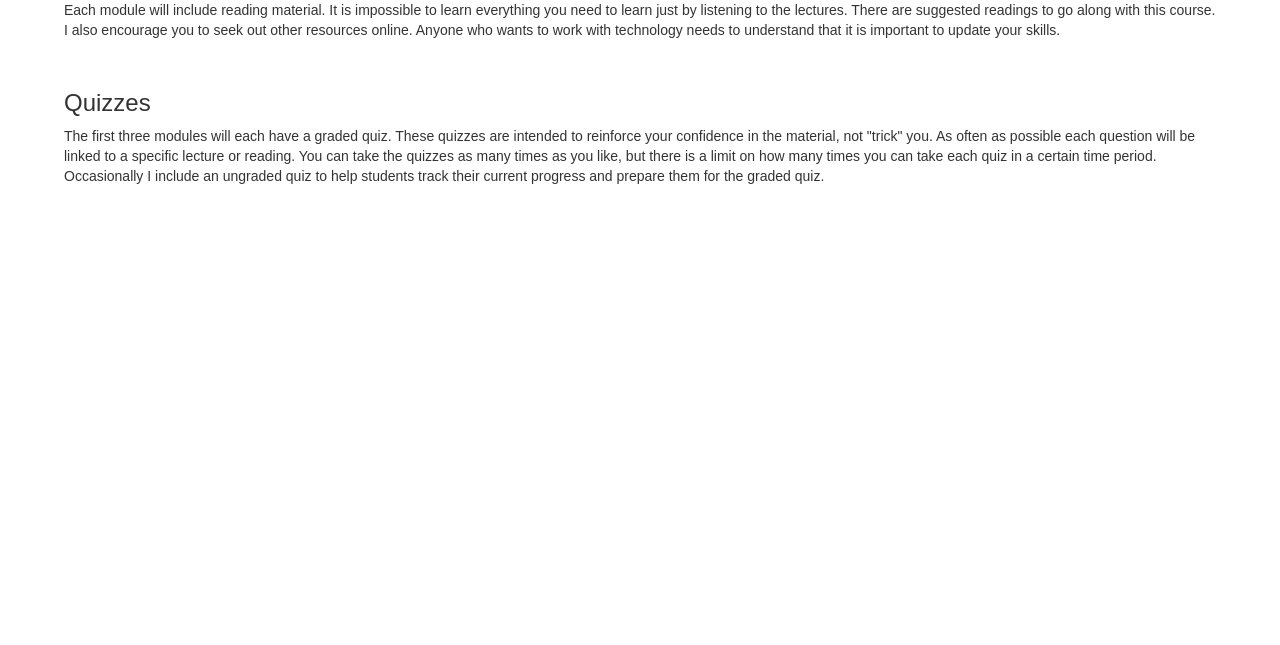
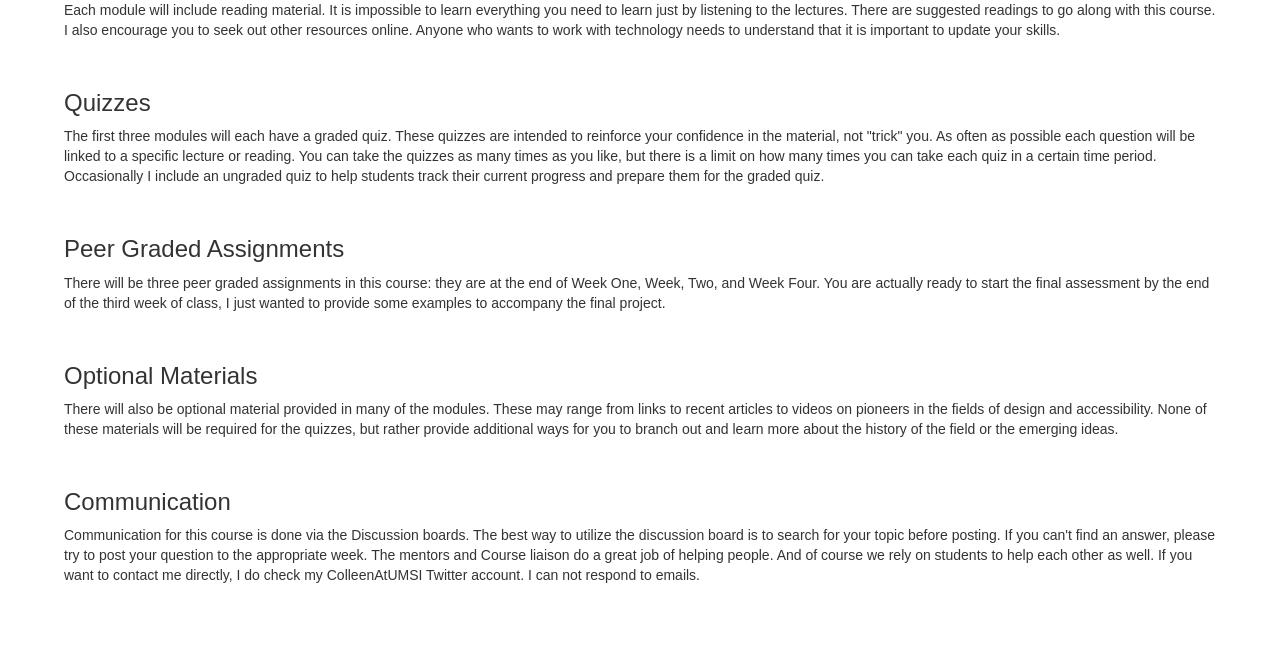
Before and after one commit to csev/wd4e, a PHP site: page /wa4e/pages/css3/01_syllabus.php in a window 1280 px wide. Shown: the part 955-1600 px from the top of the page. Before the commit the page ends 1139 px from the top, so only its background shows below. Run offline with PHP 8.4, Linux system fonts and the light colour scheme.

Commit message:
Updated css3 lessons

```diff
--- a/pages/css3/01_syllabus.php
+++ b/pages/css3/01_syllabus.php
@@ -38,3 +38,12 @@ li { padding: 5px; }
   <h3>Quizzes</h3>
   <p>The first three modules will each have a graded quiz. These quizzes are intended to reinforce your confidence in the material, not "trick" you. As often as possible each question will be linked to a specific lecture or reading. You can take the quizzes as many times as you like, but there is a limit on how many times you can take each quiz in a certain time period. Occasionally I include an ungraded quiz to help students track their current progress and prepare them for the graded quiz.</p>
   <br>
+  <h3>Peer Graded Assignments</h3>
+  <p>There will be three peer graded assignments in this course: they are at the end of Week One, Week, Two, and Week Four. You are actually ready to start the final assessment by the end of the third week of class, I just wanted to provide some examples to accompany the final project.</p>
+  <br>
+  <h3>Optional Materials</h3>
+  <p>There will also be optional material provided in many of the modules. These may range from links to recent articles to videos on pioneers in the fields of design and accessibility. None of these materials will be required for the quizzes, but rather provide additional ways for you to branch out and learn more about the history of the field or the emerging ideas.</p>
+  <br>
+  <h3>Communication</h3>
+  <p>Communication for this course is done via the Discussion boards. The best way to utilize the discussion board is to search for your topic before posting. If you can't find an answer, please try to post your question to the appropriate week. The mentors and Course liaison do a great job of helping people. And of course we rely on students to help each other as well. If you want to contact me directly, I do check my ColleenAtUMSI Twitter account. I can not respond to emails.</p>
+</body>
```
